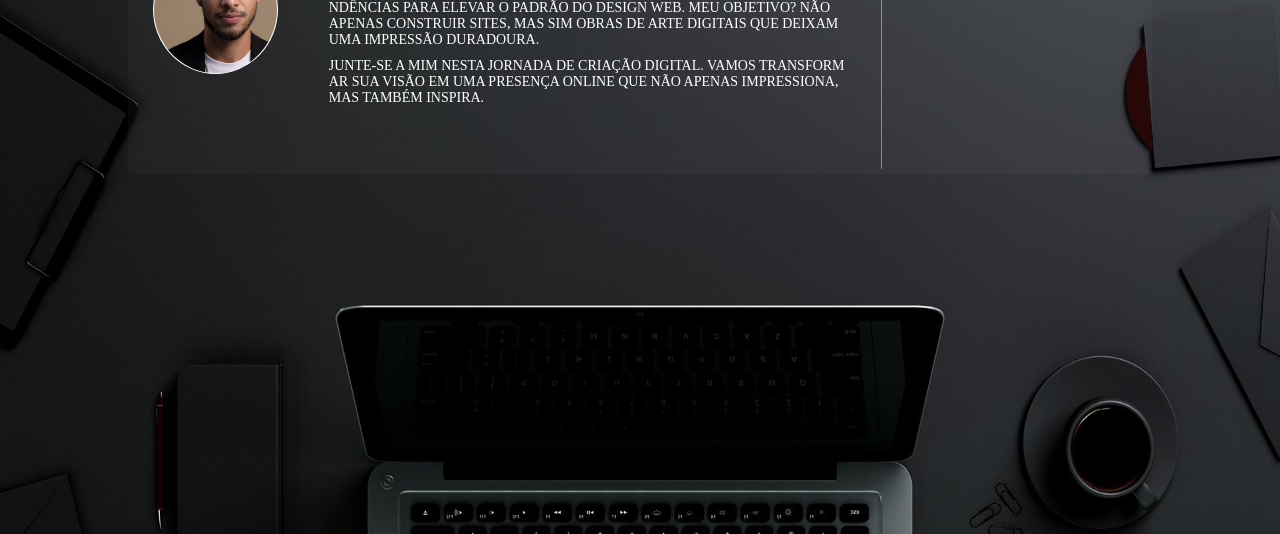
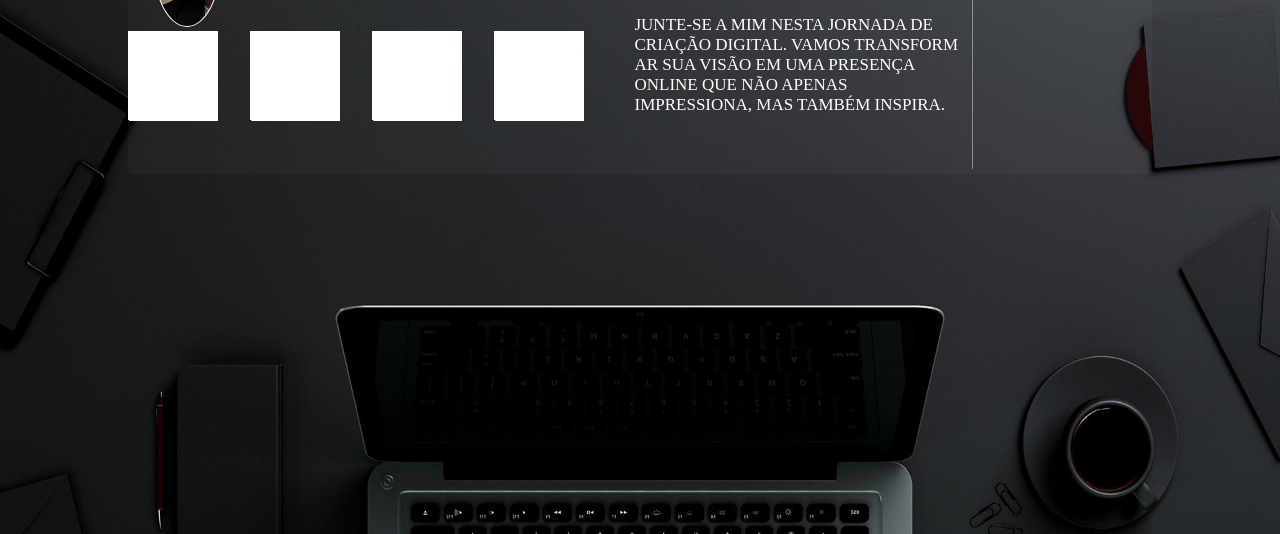
Before and after one commit to Guicoding01/portifolio_site, a plain HTML site: page index.html in a window 1280 px wide. Shown: the part 266-800 px from the top of the page. Drawn offline with Linux system fonts and the light colour scheme.

Commit message:
alteraçoes

```diff
--- a/index.html
+++ b/index.html
@@ -8,23 +8,25 @@
 </head>
 <body>
     <div class="menu">
-        <h3>Home</h3>
         <h3>Portifolio</h3>
-        <h3>contato</h3>
     </div>
     <div class="sessao">
+        <div class="aside">
             <div class="img"></div>
+            <div class="social">
+                <!--aqui vai ficar os icones-->
+                <a href="" class="icon"></a>
+                <a href="" class="icon"></a>
+                <a href="" class="icon"></a>
+                <a href="" class="icon"></a>
+            </div>
+        </div>
+
         <section class="description">
           <div class="w50">
             <div class="conteiner-sobre">
                 <h1>Olá, seja bem vindo!</h1>
                 <h2>Eu sou o <strong>Guilherme Lima</strong></h2>
-                <p>
-                    Com uma base sólida no desenvolvimento web, estou constantemente explorando as mais recentes tecnologias e te
-                    ndências para elevar o padrão do design web. Meu objetivo? Não apenas construir sites, mas sim obras de arte digitais
-                    que deixam uma impressão duradoura.
-
-                </p>
                 <p>
                     Junte-se a mim nesta jornada de criação digital. Vamos transform
                     ar sua visão em uma presença online que não apenas impressiona, mas também inspira.
--- a/style.css
+++ b/style.css
@@ -60,6 +60,54 @@ h3:hover{
 
 }
 
+.social{
+    display: flex;
+    justify-content: center;
+    align-items: center;
+    gap: 2rem;
+}
+
+.icon{
+    width: 5.625rem;
+    height: 5.625rem;
+    background-color: #fff;
+    display: flex;
+    justify-content: center;
+    align-items: center;
+    overflow: hidden;
+    position: relative;
+}
+.icon:hover{
+    scale: 1.2;
+    color: #f1f1f1;
+}
+.icon:before{
+    background: black;
+    content: "";
+    position: absolute;
+    width: 130%;
+    height: 130%;
+    left: -110%;
+    top:80%;
+    transform: rotate(45deg);
+
+}
+
+.icon:hover:before{
+    animation:slide 0.7s forwards;
+}
+@keyframes slide{
+    50%{
+        left: 10%;
+        top: -40%;
+    }
+
+    100%{
+        left: -15%;
+        top: -105;
+    }
+}
+
 .description{
     height: 320px;
     width: 100%;
@@ -88,7 +136,7 @@ p{
     margin: 10px 0 0 30px;
     width: 90%;
     color: white;
-    font-size: 14px;
+    font-size: 17px;
     text-transform: uppercase;
 }
 .w50{
```
